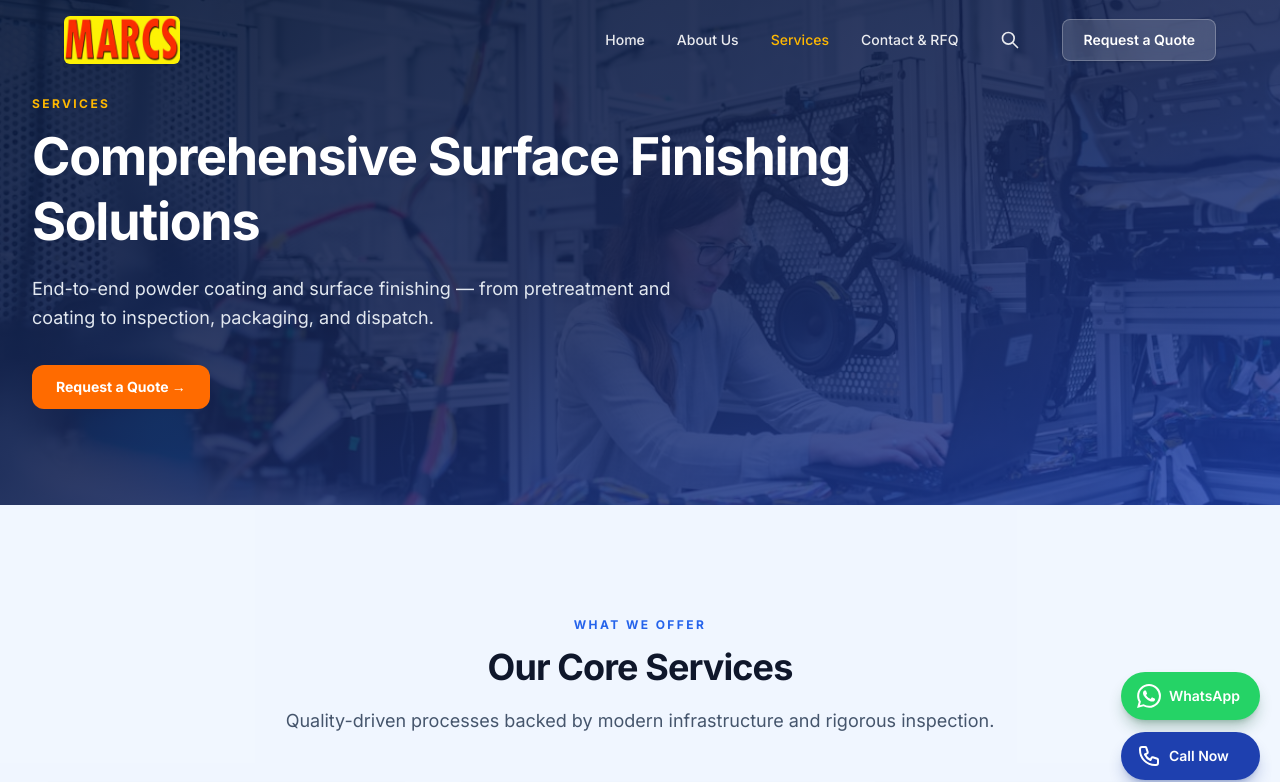
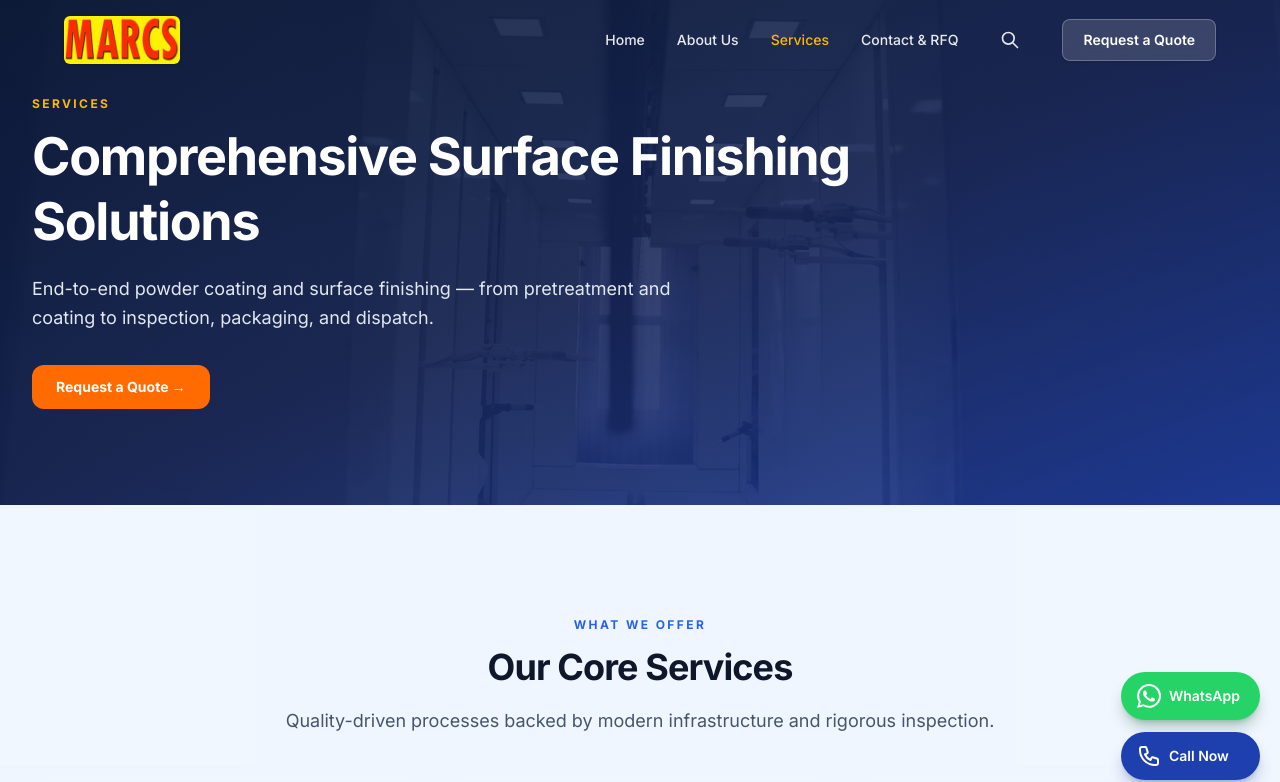
Before and after one commit to jst-click/Marcs, a React (Vite) app: page /services in a window 1280 px wide. Shown: the top 782 px of the page. Built offline with nearby package versions, Linux system fonts and the light colour scheme.

Commit message:
newlyy image

```diff
--- a/src/pages/ContactPage.tsx
+++ b/src/pages/ContactPage.tsx
@@ -2,7 +2,7 @@ import type { FormEvent } from 'react';
 import { PageHero } from '../components/ui/PageHero';
 import { SectionHeading } from '../components/ui/SectionHeading';
 import { SectionShell } from '../components/ui/SectionShell';
-import { company, contacts, logistics } from '../data/content';
+import { company, contacts, logistics, serviceGallery } from '../data/content';
 import { stockImages } from '../data/images';
 import {
   getTelLink,
@@ -33,7 +33,7 @@ export function ContactPage() {
         eyebrow="Contact & RFQ"
         title="Request a Quote"
         subtitle="Fill in your project details — you'll be redirected to WhatsApp to send your inquiry directly to our team."
-        bgImage={stockImages.powderCoating}
+        bgImage={serviceGallery[2].src}
       >
         <a
           href={getWhatsAppLink('Hello MARCS Engineering, I would like to request a quote.')}
--- a/src/pages/ServicesPage.tsx
+++ b/src/pages/ServicesPage.tsx
@@ -1,8 +1,7 @@
 import { Link } from 'react-router-dom';
 import { PageHero } from '../components/ui/PageHero';
 import { SectionHeading } from '../components/ui/SectionHeading';
-import { services } from '../data/content';
-import { stockImages } from '../data/images';
+import { serviceGallery, services } from '../data/content';
 
 export function ServicesPage() {
   return (
@@ -11,7 +10,7 @@ export function ServicesPage() {
         eyebrow="Services"
         title="Comprehensive Surface Finishing Solutions"
         subtitle="End-to-end powder coating and surface finishing — from pretreatment and coating to inspection, packaging, and dispatch."
-        bgImage={stockImages.manufacturing}
+        bgImage={serviceGallery[0].src}
       >
         <Link
           to="/contact"
```
